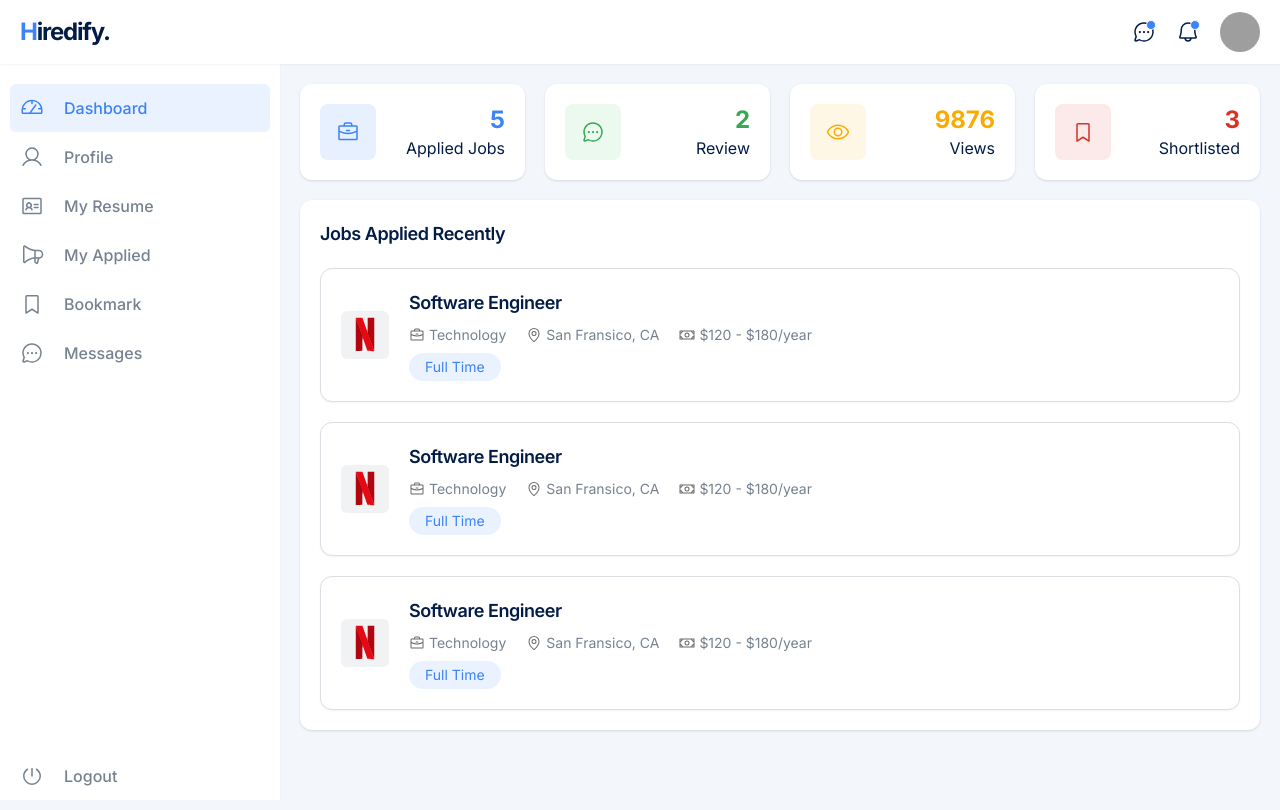
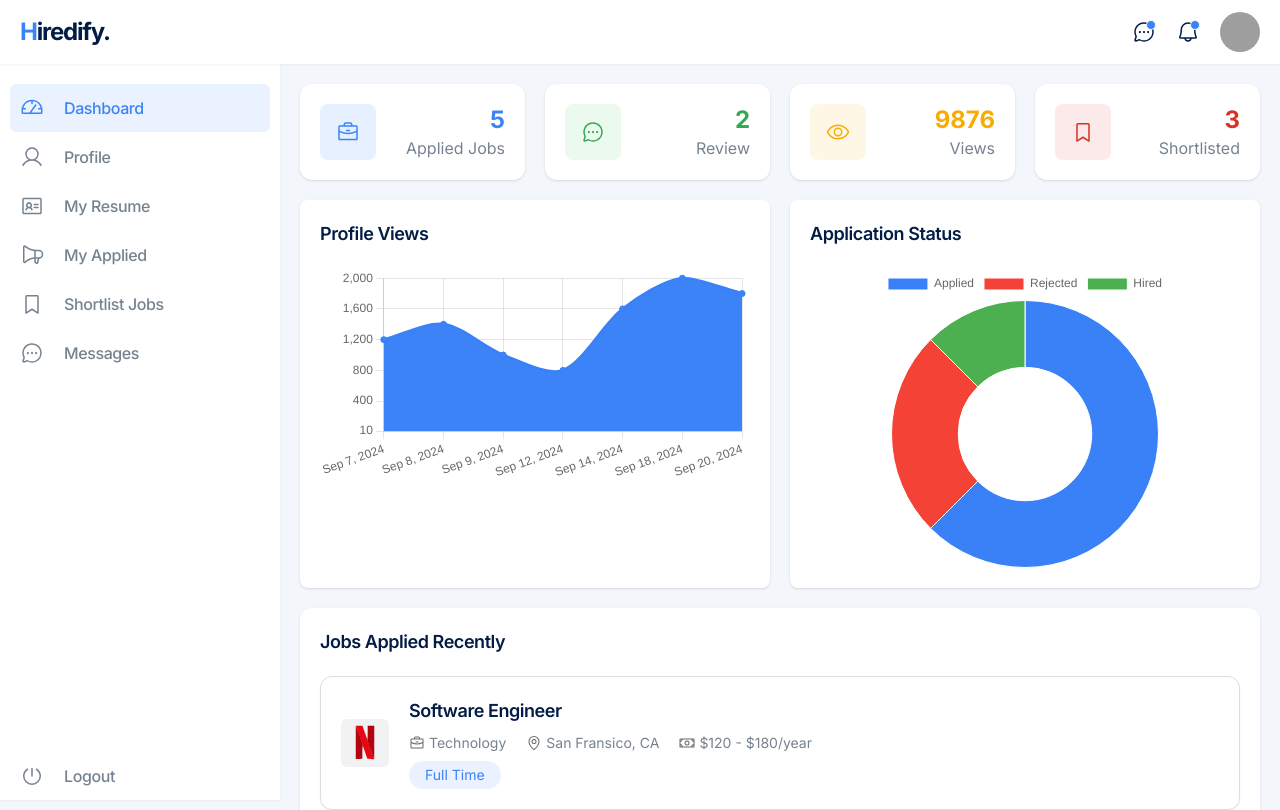
Before and after one commit to loqman1235/hiredify-job-listing-app, a Next.js app: page /dashboard in a window 1280 px wide. Shown: the top 810 px of the page. Built offline with nearby package versions, Linux system fonts and the light colour scheme; grey boxes are pictures that could not be loaded.

Commit message:
create candidate charts

```diff
--- a/package.json
+++ b/package.json
@@ -10,9 +10,11 @@
   },
   "dependencies": {
     "@radix-ui/react-slot": "^1.1.0",
+    "chart.js": "^4.4.4",
     "clsx": "^2.1.1",
     "next": "14.2.9",
     "react": "^18",
+    "react-chartjs-2": "^5.2.0",
     "react-dom": "^18",
     "react-icons": "^5.3.0",
     "swiper": "^11.1.14",
--- /dev/null
+++ b/src/app/dashboard/(components)/ApplicationProgressChart.tsx
@@ -0,0 +1,82 @@
+"use client";
+
+import {
+  Chart as ChartJS,
+  ArcElement,
+  Tooltip,
+  Legend,
+  ChartData,
+  ChartOptions,
+} from "chart.js";
+import { useEffect, useState } from "react";
+import { Doughnut } from "react-chartjs-2";
+
+ChartJS.register(ArcElement, Tooltip, Legend);
+
+const ApplicationProgressChart = () => {
+  const [doughnutChartAppliedBgColor, setDoughnutChartAppliedBgColor] =
+    useState<string>("");
+  const [doughnutChartRejectedBgColor, setDoughnutChartRejectedBgColor] =
+    useState<string>("");
+  const [doughnutChartHiredBgColor, setDoughnutChartHiredBgColor] =
+    useState<string>("");
+
+  useEffect(() => {
+    const rootStyles = getComputedStyle(document.documentElement);
+    const appliedBgColor = rootStyles
+      .getPropertyValue("--doughnut-chart-applied-bg")
+      .trim();
+    const rejectedBgColor = rootStyles
+      .getPropertyValue("--doughnut-chart-rejected-bg")
+      .trim();
+    const hiredBgColor = rootStyles
+      .getPropertyValue("--doughnut-chart-hired-bg")
+      .trim();
+
+    setDoughnutChartAppliedBgColor(appliedBgColor);
+    setDoughnutChartRejectedBgColor(rejectedBgColor);
+    setDoughnutChartHiredBgColor(hiredBgColor);
+  }, []);
+
+  const data: ChartData<"doughnut"> = {
+    labels: ["Applied", "Rejected", "Hired"],
+    datasets: [
+      {
+        label: "Application Status",
+        data: [50, 20, 10],
+        backgroundColor: [
+          doughnutChartAppliedBgColor, // Applied
+          doughnutChartRejectedBgColor, // Rejected
+          doughnutChartHiredBgColor, // Hired
+        ],
+        // hoverBackgroundColor: ["#36A2EB", "#FF6384", "#4BC0C0"],
+        borderWidth: 1,
+      },
+    ],
+  };
+
+  const options: ChartOptions<"doughnut"> = {
+    responsive: true,
+    plugins: {
+      legend: {
+        position: "top", // Legend position
+      },
+      tooltip: {
+        enabled: true, // Show tooltips
+      },
+    },
+  };
+
+  return (
+    <div className="w-full rounded-lg bg-foreground p-5 shadow md:w-1/2">
+      <h3 className="mb-5 text-lg font-semibold tracking-tight">
+        Application Status
+      </h3>
+      <div className="flex max-h-[300px] w-full items-center justify-center">
+        <Doughnut data={data} options={options} />
+      </div>
+    </div>
+  );
+};
+
+export default ApplicationProgressChart;
--- /dev/null
+++ b/src/app/dashboard/(components)/ProfileViewsChart.tsx
@@ -0,0 +1,97 @@
+"use client";
+
+import { Line } from "react-chartjs-2";
+import {
+  Chart as ChartJS,
+  CategoryScale,
+  LinearScale,
+  PointElement,
+  LineElement,
+  Title,
+  Tooltip,
+  Legend,
+  Filler,
+  ChartData,
+  ChartOptions,
+} from "chart.js";
+import { useEffect, useState } from "react";
+
+ChartJS.register(
+  CategoryScale,
+  LineElement,
+  LinearScale,
+  PointElement,
+  Title,
+  Tooltip,
+  Legend,
+  Filler,
+);
+
+const ProfileViewsChart = () => {
+  const [chartBgColor, setChartBgColor] = useState<string>("");
+  const [chartBorderColor, setChartBorderColor] = useState<string>("");
+
+  useEffect(() => {
+    const rootStyles = getComputedStyle(document.documentElement);
+    const bgColor = rootStyles.getPropertyValue("--chart-bg").trim();
+    const borderColor = rootStyles.getPropertyValue("--chart-border").trim();
+    setChartBgColor(bgColor);
+    setChartBorderColor(borderColor);
+  }, []);
+
+  // add dates
+  const labels = [
+    "Sep 7, 2024",
+    "Sep 8, 2024",
+    "Sep 9, 2024",
+    "Sep 12, 2024",
+    "Sep 14, 2024",
+    "Sep 18, 2024",
+    "Sep 20, 2024",
+  ];
+  const datasets = [1200, 1400, 1000, 800, 1600, 2000, 1800];
+
+  const data: ChartData<"line"> = {
+    labels: labels,
+    datasets: [
+      {
+        // Title of Graph
+        label: "Views",
+        data: datasets,
+        fill: true,
+        borderColor: chartBorderColor,
+        backgroundColor: chartBgColor,
+        tension: 0.3,
+      },
+    ],
+  };
+  const options: ChartOptions<"line"> = {
+    scales: {
+      y: {
+        display: true,
+        min: 10,
+      },
+      x: {
+        display: true,
+      },
+    },
+    plugins: {
+      legend: {
+        display: false,
+      },
+    },
+  };
+
+  return (
+    <div className="full rounded-lg bg-foreground p-5 shadow md:w-1/2">
+      <h3 className="mb-5 text-lg font-semibold tracking-tight">
+        Profile Views
+      </h3>
+      <div className="max-h-[300px] w-full">
+        <Line data={data} options={options} />
+      </div>
+    </div>
+  );
+};
+
+export default ProfileViewsChart;
--- a/src/app/dashboard/(components)/Sidebar.tsx
+++ b/src/app/dashboard/(components)/Sidebar.tsx
@@ -7,7 +7,7 @@ const Sidebar = () => {
       <SidebarLinks />
 
       <div className="mt-auto px-2.5">
-        <button className="flex w-full items-center gap-5 rounded-md px-2.5 py-3 font-medium text-text-secondary transition hover:bg-primary/10 hover:text-primary">
+        <button className="flex w-full items-center gap-5 rounded-md px-2.5 py-3 font-medium tracking-tight text-text-secondary transition hover:bg-primary/10 hover:text-primary">
           <span>
             <PiPower className="size-6" />
           </span>
--- a/src/app/dashboard/(components)/SidebarLinks.tsx
+++ b/src/app/dashboard/(components)/SidebarLinks.tsx
@@ -16,7 +16,11 @@ const sidebarNav = [
   { icon: PiUser, text: "profile", href: "/dashboard/profile" },
   { icon: PiIdentificationCard, text: "my resume", href: "/dashboard/resume" },
   { icon: PiMegaphone, text: "my applied", href: "/dashboard/applied" },
-  { icon: PiBookmarkSimple, text: "bookmark", href: "/dashboard/bookmark" },
+  {
+    icon: PiBookmarkSimple,
+    text: "shortlist jobs",
+    href: "/dashboard/shortlist",
+  },
   { icon: PiChatCircleDots, text: "messages", href: "/dashboard/messages" },
 ] as const;
 
@@ -29,7 +33,7 @@ const SidebarLinks = () => {
         <li key={item.href}>
           <Link
             href={item.href}
-            className={`flex items-center gap-5 rounded-md px-2.5 py-3 font-medium text-text-secondary transition hover:bg-primary/10 hover:text-primary ${pathname === item.href && "bg-primary/10 !text-primary"}`}
+            className={`flex items-center gap-5 rounded-md px-2.5 py-3 font-medium tracking-tight text-text-secondary transition hover:bg-primary/10 hover:text-primary ${pathname === item.href && "bg-primary/10 !text-primary"}`}
           >
             <span>
               <item.icon className="size-6" />
--- a/src/app/dashboard/(components)/StatCard.tsx
+++ b/src/app/dashboard/(components)/StatCard.tsx
@@ -30,7 +30,7 @@ const StatCard = ({ Icon, text, count, bgColor, textColor }: StatCardProps) => {
         >
           {count}
         </li>
-        <li className="capitalize text-text-primary">{text}</li>
+        <li className="capitalize text-text-secondary">{text}</li>
       </ul>
     </div>
   );
--- a/src/app/dashboard/page.tsx
+++ b/src/app/dashboard/page.tsx
@@ -7,6 +7,8 @@ import {
 import StatCard from "./(components)/StatCard";
 import JobCard from "@/components/sections/JobCard";
 import netflixLogoImg from "@/assets/images/logos/netflix.svg";
+import ProfileViewsChart from "./(components)/ProfileViewsChart";
+import ApplicationProgressChart from "./(components)/ApplicationProgressChart";
 
 const statsCards = [
   {
@@ -56,6 +58,10 @@ const Dashboard = () => {
         ))}
       </div>
 
+      <div className="flex w-full flex-col gap-5 md:flex-row">
+        <ProfileViewsChart />
+        <ApplicationProgressChart />
+      </div>
       {/* RECENTLY APPLIED JOBS */}
       <div className="w-full rounded-xl bg-foreground p-5 shadow">
         <h3 className="mb-5 text-lg font-semibold tracking-tight">
--- a/src/app/dashboard/profile/page.tsx
+++ b/src/app/dashboard/profile/page.tsx
@@ -1,5 +1,9 @@
 const profile = () => {
-  return <div>profile</div>;
+  return (
+    <div>
+      <h3 className="text-2xl font-bold tracking-tight">Edit Profile</h3>
+    </div>
+  );
 };
 
 export default profile;
--- a/src/app/globals.css
+++ b/src/app/globals.css
@@ -39,6 +39,16 @@
   --text-card-3: hsl(41 100% 49%);
   --bg-card-4: hsl(4 71% 95%);
   --text-card-4: hsl(4 71% 50%);
+
+  --chart-bg: #3b83f7;
+  --chart-border: #3a81f7;
+
+  --doughnut-chart-applied-bg: #3a81f7;
+  --doughnut-chart-applied-border: #3a81f7;
+  --doughnut-chart-rejected-bg: #f44336;
+  --doughnut-chart-rejected-border: #f44336;
+  --doughnut-chart-hired-bg: #4caf50;
+  --doughnut-chart-hired-border: #4caf50;
 }
 
 @layer base {
```
Also changed, not shown: 1 other file (tests, documents, lock files or other folders).
